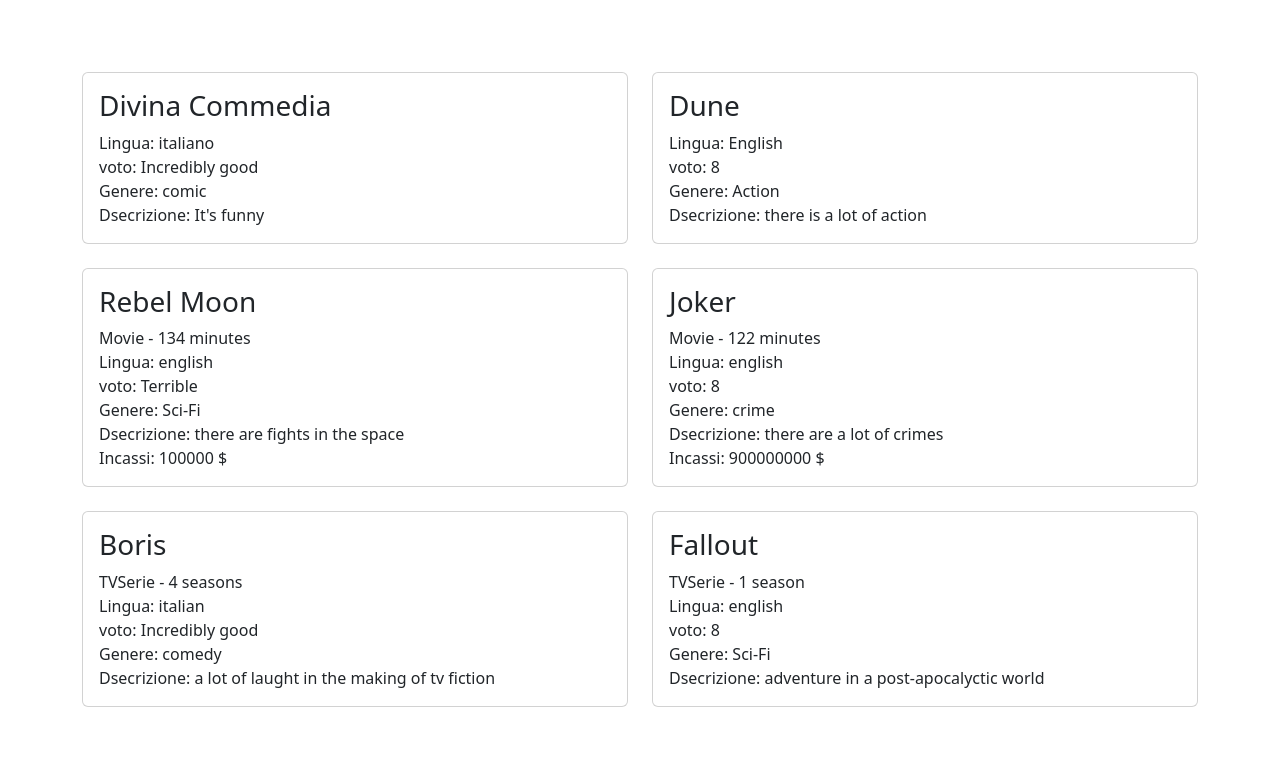
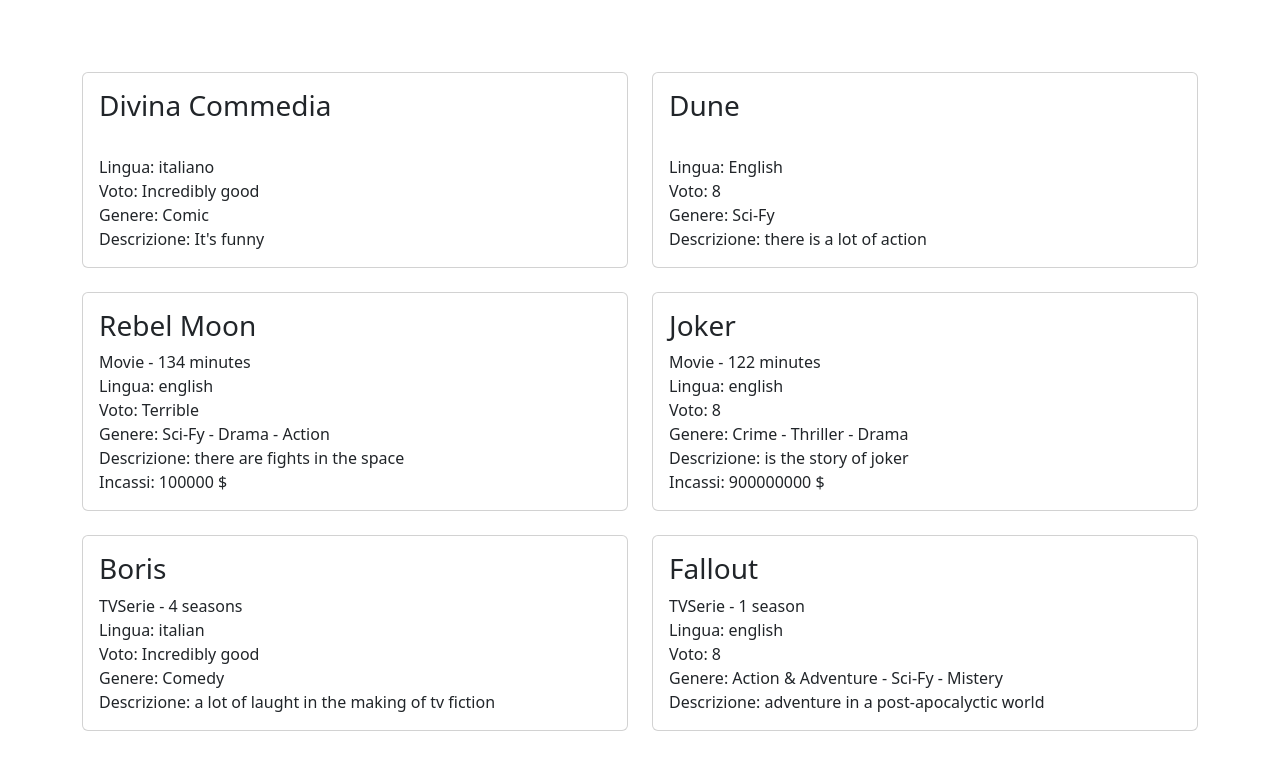
Before and after one commit to andreadebortoli2/php-oop-1, a PHP site: page / in a window 1280 px wide. Shown: the top 770 px of the page. Run offline with PHP 8.4, Linux system fonts and the light colour scheme.

Commit message:
bonus: add multiple genres

```diff
--- a/Models/Genre.php
+++ b/Models/Genre.php
@@ -3,8 +3,16 @@
 // create the genre class
 class Genre
 {
+    public $genreArray = array();
+
     // PHP8 syntax
-    public function __construct(public string $name, public string $description)
+    public function __construct(/* public string $genre_name, */public string $description)
     {
     }
+
+    public function setGenre($genre_name)
+    {
+
+        array_push($this->genreArray, $genre_name);
+    }
 }
--- a/Models/Production.php
+++ b/Models/Production.php
@@ -7,6 +7,16 @@ class Production
     public $language;
     public $vote;
     public $genre;
+
+
+    //constructor function
+    public function __construct(string $title, string $language, int $vote, Genre $genre)
+    {
+        $this->title = $title;
+        $this->language = $language;
+        $this->setVote($vote);
+        $this->genre = $genre;
+    }
 
     public function setVote($n)
     {
@@ -19,13 +29,4 @@ class Production
             $this->vote = 'Terrible';
         }
     }
-
-    //constructor function
-    public function __construct(string $title, string $language, int $vote, Genre $genre)
-    {
-        $this->title = $title;
-        $this->language = $language;
-        $this->setVote($vote);
-        $this->genre = $genre;
-    }
 }
--- a/database/db.php
+++ b/database/db.php
@@ -7,32 +7,47 @@ require_once __DIR__ . '/../Models/TVSerie.php';
 
 // create an object
 // add genre inside the Production object creation
-$divina_commedia = new Production('Divina Commedia', 'italiano', 153, new Genre('comic', "It's funny"));
+$divina_commedia = new Production('Divina Commedia', 'italiano', 153, new Genre("It's funny"));
+$divina_commedia->genre->setGenre('Comic');
 
 // create an object
 //create the genre and saved as a variable to use in the Production object creation
-$dune_genre = new Genre('Action', 'there is a lot of action');
+$dune_genre = new Genre('there is a lot of action');
 $dune = new Production('Dune', 'English', 8, $dune_genre);
+$dune->genre->setGenre('Sci-Fy');
 
 // add objects to the array
 $products[] = $divina_commedia;
 $products[] = $dune;
 
-// create movies instaces
-$rebel_moon = new Movie('Rebel Moon', 'english', -5, new Genre('Sci-Fi', 'there are fights in the space'), 100000, 134);
-$joker = new Movie('Joker', 'english', 8, new Genre('crime', 'there are a lot of crimes'), 900000000, 122);
+// create movies instaces and add genres
 
+$rebel_moon = new Movie('Rebel Moon', 'english', -5, new Genre('there are fights in the space'), 100000, 134);
+$rebel_moon->genre->setGenre('Sci-Fy');
+$rebel_moon->genre->setGenre('Drama');
+$rebel_moon->genre->setGenre('Action');
+$joker = new Movie('Joker', 'english', 8, new Genre('is the story of joker'), 900000000, 122);
+$joker->genre->setGenre('Crime');
+$joker->genre->setGenre('Thriller');
+$joker->genre->setGenre('Drama');
 
-// create tvseries instances
-$boris = new TVSerie('Boris', 'italian', 15, new Genre('comedy', 'a lot of laught in the making of tv fiction'), 4);
-$fallout = new TVSerie('Fallout', 'english', 8, new Genre('Sci-Fi', 'adventure in a post-apocalyctic world'), 1);
+// create tvseries instances and add genres
+
+$boris = new TVSerie('Boris', 'italian', 15, new Genre('a lot of laught in the making of tv fiction'), 4);
+$boris->genre->setGenre('Comedy');
+$fallout = new TVSerie('Fallout', 'english', 8, new Genre('adventure in a post-apocalyctic world'), 1);
+$fallout->genre->setGenre('Action & Adventure');
+$fallout->genre->setGenre('Sci-Fy');
+$fallout->genre->setGenre('Mistery');
 
 // add all to products
+
 $products[] = $rebel_moon;
 $products[] = $joker;
 $products[] = $boris;
 $products[] = $fallout;
 
+// encode the file as a json to make it readeble by the front-end
 $json_products = json_encode($products);
 header('Content-Type: application/json');
 echo $json_products;
--- a/index.php
+++ b/index.php
@@ -7,11 +7,18 @@
                 <div class="card p-3 h-100">
                     <h3>{{product.title}}</h3>
                     <div v-if="product.type"><span>{{product.type}}</span> - <span v-if="product.type === 'Movie'">{{product.movie_length}} minutes</span><span v-if="product.type === 'TVSerie'">{{product.seasons}} season<span v-if="product.seasons > 1">s</span></span></div>
+                    <div v-else style="color:white">.</div>
                     <div>Lingua: {{product.language}}</div>
-                    <div v-if="product.vote !== null">voto: {{product.vote}}</div>
-                    <div v-else style="color:white">.</div>
-                    <div>Genere: {{product.genre.name}}</div>
-                    <div>Dsecrizione: {{product.genre.description}}</div>
+                    <div>Voto: {{product.vote}}</div>
+                    <template v-if="product.genre">
+                        <div>
+                            Genere:
+                            <span v-for="(genre, i) in product.genre.genreArray">
+                                {{genre}} <span v-if="i !== product.genre.genreArray.length - 1"> - </span>
+                            </span>
+                        </div>
+                        <div>Descrizione: {{product.genre.description}}</div>
+                    </template>
                     <div v-if="product.type === 'Movie'">Incassi: {{product.profits}} $</div>
                 </div>
             </div>
```
